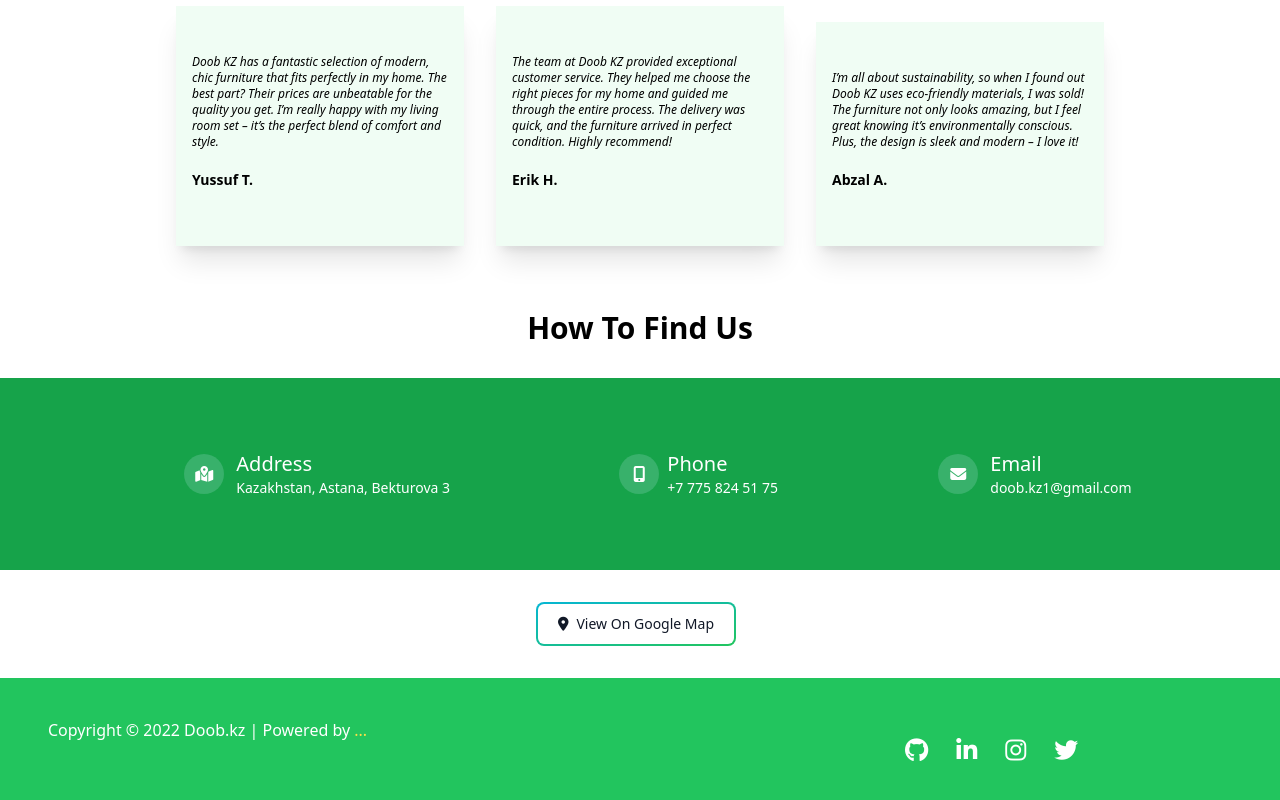
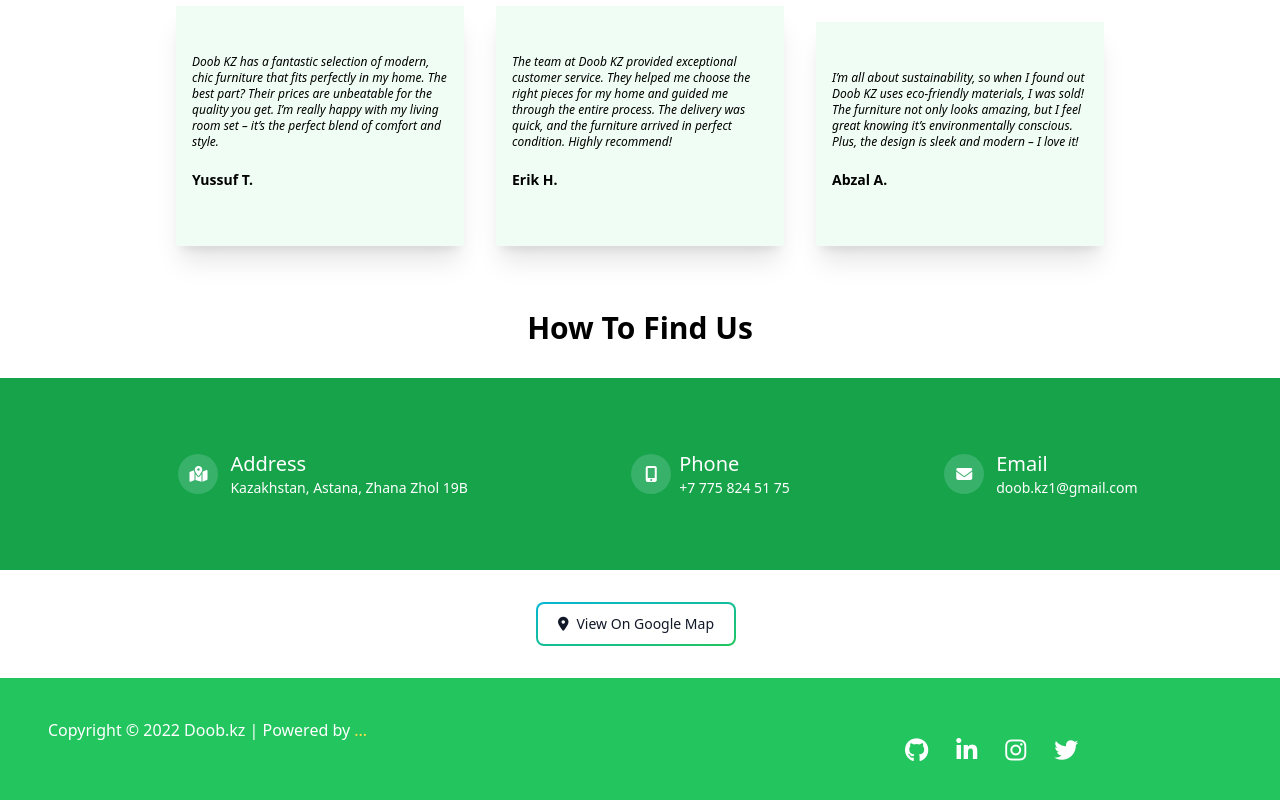
Before and after one commit to ddoobkz/doobkz, a website: page index.html in a window 1280 px wide. Shown: the part 6336-7136 px from the top of the page. Drawn offline with nearby package versions, Linux system fonts and the light colour scheme.

Commit message:
Update index.html

```diff
--- a/index.html
+++ b/index.html
@@ -985,7 +985,7 @@
             <span class="bg-[#d2edff2e] rounded-full w-10 h-10 flex justify-center items-center mx-3"><i class="fa-solid fa-map-location-dot"></i></span>
             <div>
               <p class="text-base lg:text-xl">Address</p>
-              <p class="text-xs lg:text-sm">Kazakhstan, Astana, Bekturova 3</p>
+              <p class="text-xs lg:text-sm">Kazakhstan, Astana, Zhana Zhol 19B </p>
             </div>
           </div>
 
```
